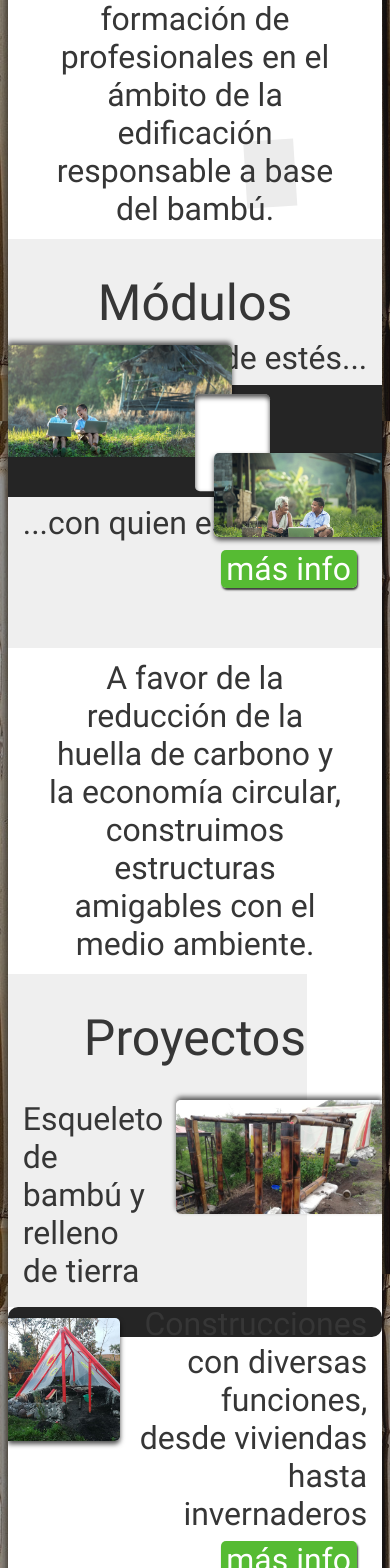
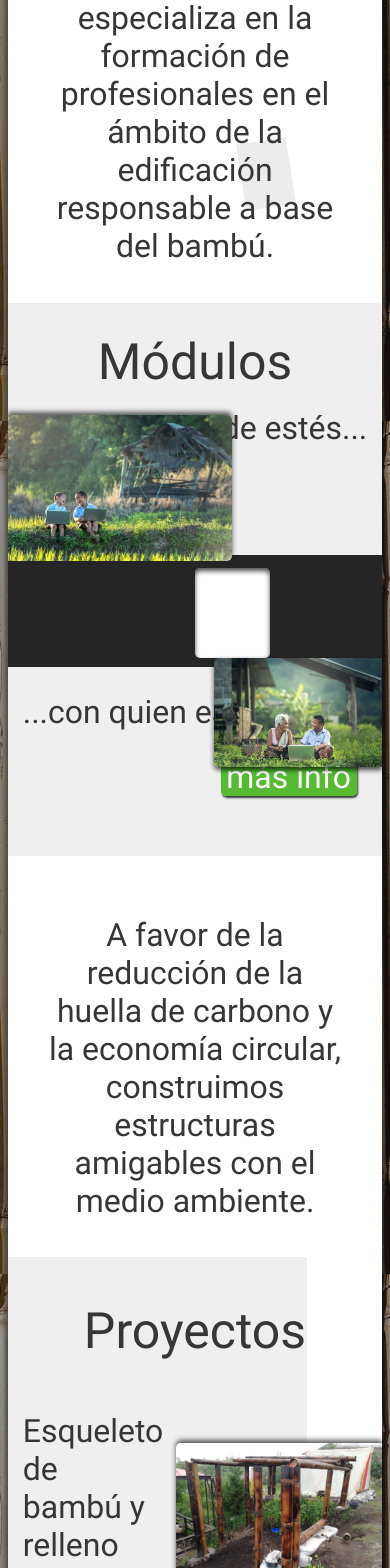
Before and after one commit to videnacry/huasinda, a React (Create React App) app: page / in a window 390 px wide. Shown: the part 432-2000 px from the top of the page. Built offline with nearby package versions, Linux system fonts and the light colour scheme; grey boxes are pictures that could not be loaded.

Commit message:
home/[projects, webinars].css .- change sizes and margins for mobile aspect ratio

```diff
--- a/src/home/projects.css
+++ b/src/home/projects.css
@@ -1,6 +1,8 @@
 .projects-s {
     width: 100%;
     color: #363636;
+    padding-top: 3%;
+    padding-bottom: 8%;
 }
 .projects-s > p {
     padding: 3% 10%;
@@ -70,14 +72,27 @@
     text-align: center;
 }
 @media screen and (max-aspect-ratio: 1/1) {
+    .projects-s {
+        padding-top: 10%;
+    }
+    .projects-s > p {
+        padding-bottom: 10%;
+    }
+    .projects-s > div {
+        padding-top: 3%;
+    }
+    .projects-s > div >.pharagraph-left {
+        margin-top: 5%;
+    }
     .projects-s > div > .frame-right > .img-right {
-        padding-top: 55%;
+        margin-top: 50px;
+        margin-bottom: 50px;
+        padding-top: 65%;
     } .projects-s > div > .frame-left > .img-left {
-        margin-top: 20px;
-        padding-top: 110%;
+        margin-top: 80px;
+        padding-top: 140%;
+    }
+    .projects-s > div > .link {
+        margin-top: 5%;
     }
 }
-@media screen and (max-aspect-ratio: 7/10) {
-    .projects-s > p {
-    }
-}
--- a/src/home/webinars.css
+++ b/src/home/webinars.css
@@ -1,6 +1,8 @@
 .webinars-s{
     width: 100%;
     color: #363636;
+    padding-top: 8%;
+    padding-bottom: 3%;
 }
 .webinars-s > p {
     padding: 3% 10%;
@@ -90,12 +92,29 @@
     text-align: center;
 }
 @media screen and (max-aspect-ratio: 1/1) {
+    .webinars-s {
+        padding-top: 10%;
+    }
+    .webinars-s > p {
+        padding-bottom: 10%;
+    }
+    .webinars-s>.article{
+        padding-top: 3%;
+    }
+    .webinars-s>.article>.title>h1 {
+        margin-top: 5%;
+        margin-bottom: 3%;
+    }
+    .webinars-s > .article >.pharagraph-left {
+        margin-top: 5%;
+    }
     .webinars-s > .article >  .black-line {
+        margin-top: 100px;
         padding-top: 30%;
     }
     .webinars-s > .article > .black-line > .frame-left {
         width: 60%;
-        top: -40px;
+        top: -140px;
     }
     .webinars-s > .article > .black-line > .frame-center {
         width: 20%;
@@ -103,19 +122,18 @@
     }
     .webinars-s > .article > .black-line > .frame-right {
         width: 45%;
-        bottom: -40px;
+        bottom: -100px;
     }
     .webinars-s > .article > .black-line > .frame-right > .img-right {
-        padding-top: 50%;
+        padding-top: 65%;
     }
     .webinars-s > .article > .black-line > .frame-center > .white {
-        padding-top: 130%;
+        padding-top: 120%;
     }
     .webinars-s > .article > .black-line > .frame-left > .img-left {
-        padding-top: 50%;
+        padding-top: 65%;
+    }
+    .webinars-s>.article>.link{
+        margin-top: 5%;
     }
 }
-@media screen and (max-aspect-ratio: 7/10) {
-    .projects-s > p {
-    }
-}
```
